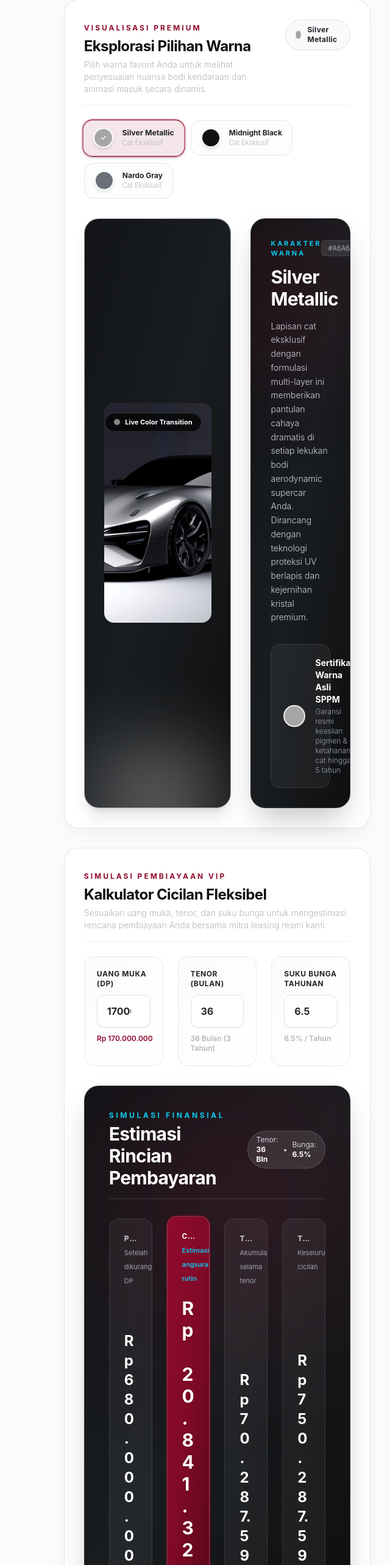
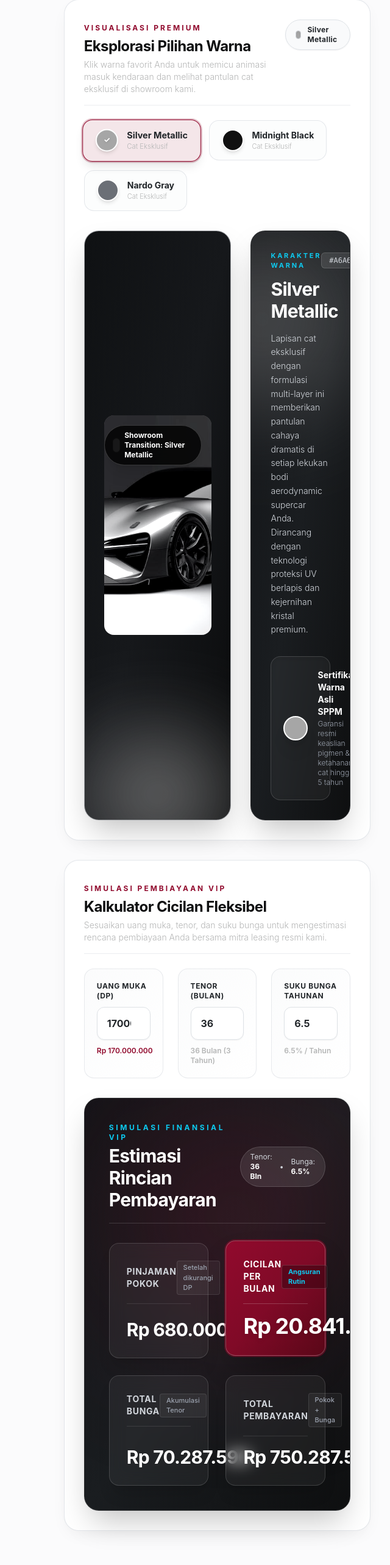
Before and after one commit to frl-im/SPPM, a Next.js app: page /car/1 in a window 1280 px wide. Shown: the part 1379-3945 px from the top of the page at 61% size, without its empty margins (640-1280 px from the left). Built offline with nearby package versions, Linux system fonts and the light colour scheme.

Commit message:
fix: total overhaul of installment calculator layout to wide 2x2 grid and dynamic showroom car entrance animation with live color coating

```diff
--- a/src/components/CarDetailExperience.tsx
+++ b/src/components/CarDetailExperience.tsx
@@ -39,31 +39,31 @@ const AnimationStyles = () => (
       }
     }
 
-    @keyframes carEnter {
+    @keyframes showroomCarEnter {
       0% {
         opacity: 0;
-        transform: scale(0.88) translateX(-35px);
-        filter: brightness(1.4) blur(3px);
+        transform: scale(0.85) translateY(45px) rotate(-1.5deg);
+        filter: brightness(1.9) contrast(1.3) blur(6px);
       }
-      60% {
-        opacity: 1;
-        transform: scale(1.02) translateX(5px);
-        filter: brightness(1.1) blur(0px);
+      50% {
+        opacity: 0.95;
+        transform: scale(1.03) translateY(-6px) rotate(0.5deg);
+        filter: brightness(1.2) contrast(1.1) blur(1px);
       }
       100% {
         opacity: 1;
-        transform: scale(1) translateX(0);
-        filter: brightness(1) blur(0px);
+        transform: scale(1) translateY(0) rotate(0deg);
+        filter: brightness(1) contrast(1) blur(0px);
       }
     }
 
-    @keyframes colorScan {
+    @keyframes paintSweep {
       0% {
-        left: -100%;
-        opacity: 0.8;
+        transform: translateX(-130%) skewX(-28deg);
+        opacity: 1;
       }
       100% {
-        left: 200%;
+        transform: translateX(230%) skewX(-28deg);
         opacity: 0;
       }
     }
@@ -80,12 +80,12 @@ const AnimationStyles = () => (
       animation: scaleIn 0.4s cubic-bezier(0.16, 1, 0.3, 1);
     }
 
-    .animate-car-enter {
-      animation: carEnter 0.65s cubic-bezier(0.16, 1, 0.3, 1) forwards;
+    .animate-showroom-car {
+      animation: showroomCarEnter 0.75s cubic-bezier(0.16, 1, 0.3, 1) forwards;
     }
 
-    .animate-color-scan {
-      animation: colorScan 0.85s ease-out forwards;
+    .animate-paint-sweep {
+      animation: paintSweep 0.9s ease-out forwards;
     }
   `}</style>
 )
@@ -127,51 +127,59 @@ function getColorFilterStyle(option: CarColorOption) {
 
   if (name.includes('yellow') || name.includes('giallo') || hex === '#ffd700' || hex === '#e5c158') {
     return {
-      filter: 'sepia(0.6) saturate(3.5) hue-rotate(15deg) brightness(1.05) contrast(1.1)',
+      filter: 'sepia(0.6) saturate(3.8) hue-rotate(15deg) brightness(1.05) contrast(1.1)',
       overlayColor: '#FFD700',
-      overlayOpacity: 0.32,
+      overlayOpacity: 0.38,
     }
   }
   if (name.includes('red') || name.includes('rosso') || hex === '#d40000' || hex === '#ff0000') {
     return {
-      filter: 'sepia(0.6) saturate(4) hue-rotate(-35deg) brightness(0.95) contrast(1.15)',
+      filter: 'sepia(0.65) saturate(4.2) hue-rotate(-35deg) brightness(0.95) contrast(1.18)',
       overlayColor: '#D40000',
+      overlayOpacity: 0.42,
+    }
+  }
+  if (name.includes('black') || name.includes('nero') || name.includes('midnight') || hex === '#1a1a1a' || hex === '#000000') {
+    return {
+      filter: 'grayscale(0.95) brightness(0.65) contrast(1.45)',
+      overlayColor: '#050505',
+      overlayOpacity: 0.55,
+    }
+  }
+  if (name.includes('gray') || name.includes('nardo') || name.includes('grey') || hex === '#686a6c' || hex === '#7a7a7a') {
+    return {
+      filter: 'grayscale(0.85) brightness(0.95) contrast(1.25)',
+      overlayColor: '#686A6C',
       overlayOpacity: 0.35,
     }
   }
-  if (name.includes('black') || name.includes('nero') || hex === '#1a1a1a' || hex === '#000000') {
+  if (name.includes('white') || name.includes('bianco') || name.includes('silver') || hex === '#ffffff' || hex === '#c0c0c0') {
     return {
-      filter: 'grayscale(0.95) brightness(0.7) contrast(1.35)',
-      overlayColor: '#0A0A0A',
-      overlayOpacity: 0.45,
-    }
-  }
-  if (name.includes('white') || name.includes('bianco') || hex === '#ffffff') {
-    return {
-      filter: 'grayscale(0.8) brightness(1.25) contrast(1.1)',
-      overlayColor: '#FFFFFF',
-      overlayOpacity: 0.25,
+      filter: 'grayscale(0.7) brightness(1.2) contrast(1.15)',
+      overlayColor: option.hex,
+      overlayOpacity: 0.28,
     }
   }
   if (name.includes('blue') || name.includes('blu')) {
     return {
-      filter: 'sepia(0.5) saturate(3) hue-rotate(180deg) brightness(1.05) contrast(1.1)',
+      filter: 'sepia(0.5) saturate(3.5) hue-rotate(180deg) brightness(1.05) contrast(1.12)',
       overlayColor: '#0055FF',
-      overlayOpacity: 0.32,
+      overlayOpacity: 0.38,
     }
   }
 
-  // Default fallback menggunakan hex warna terpilih
+  // Default fallback
   return {
-    filter: 'saturate(1.4) contrast(1.1)',
+    filter: 'saturate(1.35) contrast(1.12)',
     overlayColor: option.hex,
-    overlayOpacity: 0.28,
+    overlayOpacity: 0.35,
   }
 }
 
 export function CarDetailExperience({ car }: CarDetailExperienceProps) {
   const colorOptions = car.colorOptions ?? [{ name: car.color, hex: '#7A7A7A' }]
   const [selectedColor, setSelectedColor] = useState(colorOptions[0])
+  const [animationTrigger, setAnimationTrigger] = useState(1)
   const [downPayment, setDownPayment] = useState(Math.round(car.price * 0.2))
   const [tenor, setTenor] = useState(36)
   const [interestRate, setInterestRate] = useState(6.5)
@@ -184,6 +192,11 @@ export function CarDetailExperience({ car }: CarDetailExperienceProps) {
   )
 
   const colorEffect = getColorFilterStyle(selectedColor)
+
+  const handleSelectColor = (option: CarColorOption) => {
+    setSelectedColor(option)
+    setAnimationTrigger((prev) => prev + 1)
+  }
 
   return (
     <>
@@ -200,7 +213,7 @@ export function CarDetailExperience({ car }: CarDetailExperienceProps) {
                 Eksplorasi Pilihan Warna
               </h2>
               <p className="text-sm text-mazda-steel-gray mt-1 font-light">
-                Pilih warna favorit Anda untuk melihat penyesuaian nuansa bodi kendaraan dan animasi masuk secara dinamis.
+                Klik warna favorit Anda untuk memicu animasi masuk kendaraan dan melihat pantulan cat eksklusif di showroom kami.
               </p>
             </div>
             <div className="inline-flex items-center gap-2.5 rounded-full border border-mazda-border-gray px-4 py-2 text-xs font-mazda font-bold text-mazda-charcoal bg-mazda-light-gray/80 self-start shadow-sm">
@@ -213,30 +226,30 @@ export function CarDetailExperience({ car }: CarDetailExperienceProps) {
           </div>
 
           {/* Color Swatches */}
-          <div className="mt-6 flex flex-wrap gap-3">
+          <div className="mt-6 flex flex-wrap gap-3 sm:gap-4">
             {colorOptions.map((option) => {
               const isSelected = selectedColor.name === option.name
               return (
                 <button
                   key={option.name}
                   type="button"
-                  onClick={() => setSelectedColor(option)}
-                  className={`flex items-center gap-3.5 rounded-2xl border px-4 py-3 text-left transition-all duration-300 ${
+                  onClick={() => handleSelectColor(option)}
+                  className={`flex items-center gap-3.5 rounded-2xl border px-5 py-3.5 text-left transition-all duration-300 cursor-pointer ${
                     isSelected
-                      ? 'border-mazda-burgundy bg-mazda-burgundy/10 shadow-md scale-[1.03] ring-2 ring-mazda-burgundy/20'
-                      : 'border-mazda-border-gray/80 bg-mazda-light-gray/40 hover:border-mazda-burgundy/40 hover:bg-white hover:scale-[1.01]'
+                      ? 'border-mazda-burgundy bg-mazda-burgundy/10 shadow-lg scale-[1.03] ring-2 ring-mazda-burgundy/25'
+                      : 'border-mazda-border-gray/80 bg-mazda-light-gray/40 hover:border-mazda-burgundy/50 hover:bg-white hover:scale-[1.01]'
                   }`}
                 >
                   <span
-                    className="h-8 w-8 rounded-full border-2 border-white shadow-md relative flex items-center justify-center flex-shrink-0"
+                    className="h-9 w-9 rounded-full border-2 border-white shadow-md relative flex items-center justify-center flex-shrink-0 transition-transform duration-300"
                     style={{ backgroundColor: option.hex }}
                   >
                     {isSelected && (
-                      <span className="text-[11px] text-white font-bold drop-shadow">✓</span>
+                      <span className="text-xs text-white font-bold drop-shadow">✓</span>
                     )}
                   </span>
                   <span>
-                    <span className="block font-mazda font-bold text-xs text-mazda-charcoal">
+                    <span className="block font-mazda font-bold text-sm text-mazda-charcoal">
                       {option.name}
                     </span>
                     <span className="block text-[11px] text-mazda-steel-gray font-light">Cat Eksklusif</span>
@@ -246,26 +259,26 @@ export function CarDetailExperience({ car }: CarDetailExperienceProps) {
             })}
           </div>
 
-          {/* Dynamic Car Entrance & Preview */}
+          {/* Dynamic Car Entrance & Showroom Preview */}
           <div className="mt-8 grid gap-8 lg:grid-cols-12 items-stretch">
-            <div className="lg:col-span-7 rounded-3xl overflow-hidden border border-mazda-border-gray/70 bg-gradient-to-br from-[#121417] via-[#1A1D20] to-[#0E0F10] p-6 sm:p-8 flex items-center justify-center relative shadow-xl">
-              {/* Ambient Showroom Floor Glow reflecting selected color */}
+            <div className="lg:col-span-7 rounded-3xl overflow-hidden border border-mazda-border-gray/70 bg-gradient-to-br from-[#0F1113] via-[#16181B] to-[#0A0B0C] p-6 sm:p-8 flex items-center justify-center relative shadow-2xl min-h-[300px] sm:min-h-[380px]">
+              {/* Dynamic Showroom Floor Lighting & Ambient Glow reflecting selected color */}
               <div
-                className="absolute -bottom-16 left-1/2 -translate-x-1/2 w-[85%] h-[160px] rounded-full blur-[65px] transition-all duration-700 pointer-events-none opacity-60"
+                className="absolute -bottom-12 left-1/2 -translate-x-1/2 w-[90%] h-[180px] rounded-full blur-[75px] transition-all duration-700 pointer-events-none opacity-70"
                 style={{ backgroundColor: selectedColor.hex }}
               />
 
-              {/* Dynamic Car Container keyed to trigger entrance animation every time a color is clicked */}
+              {/* Dynamic Car Container keyed to animationTrigger to run entrance animation every time a color is clicked */}
               <div
-                key={selectedColor.name}
-                className="relative w-full h-[280px] sm:h-[360px] rounded-2xl overflow-hidden flex items-center justify-center animate-car-enter"
+                key={`car-stage-${animationTrigger}`}
+                className="relative w-full h-[280px] sm:h-[360px] rounded-2xl overflow-hidden flex items-center justify-center animate-showroom-car"
               >
                 {/* Base Car Photo with color matching filter */}
                 <Image
                   src={car.image}
                   alt={car.name}
                   fill
-                  className="object-cover"
+                  className="object-cover transition-all duration-500"
                   style={{ filter: colorEffect.filter }}
                 />
 
@@ -283,40 +296,41 @@ export function CarDetailExperience({ car }: CarDetailExperienceProps) {
                   className="absolute inset-0 mix-blend-overlay transition-colors duration-500 pointer-events-none"
                   style={{
                     backgroundColor: selectedColor.hex,
-                    opacity: 0.22,
+                    opacity: 0.25,
                   }}
                 />
 
-                {/* High-Tech Laser Scan Animation when entering */}
+                {/* High-Tech Laser Scan / Paint Booth Sweep Animation */}
                 <div className="absolute inset-0 pointer-events-none overflow-hidden">
-                  <div
-                    className="absolute top-0 bottom-0 w-28 bg-gradient-to-r from-transparent via-white/40 to-transparent skew-x-[-25deg] animate-color-scan"
-                  />
+                  <div className="absolute top-0 bottom-0 w-36 bg-gradient-to-r from-transparent via-white/50 to-transparent skew-x-[-28deg] animate-paint-sweep" />
                 </div>
 
                 {/* Badge Indicator */}
-                <div className="absolute top-4 right-4 flex items-center gap-2 px-3.5 py-1.5 rounded-full bg-black/70 backdrop-blur-md border border-white/15 text-white text-[11px] font-mazda font-bold shadow-lg">
+                <div className="absolute top-4 right-4 flex items-center gap-2.5 px-4 py-2 rounded-full bg-black/80 backdrop-blur-md border border-white/20 text-white text-xs font-mazda font-bold shadow-xl">
                   <span
-                    className="w-2.5 h-2.5 rounded-full animate-pulse"
+                    className="w-3 h-3 rounded-full animate-ping"
                     style={{ backgroundColor: selectedColor.hex }}
                   />
-                  <span>Live Color Transition</span>
+                  <span>Showroom Transition: {selectedColor.name}</span>
                 </div>
               </div>
             </div>
 
             {/* Color Character Card */}
             <div
-              key={`desc-${selectedColor.name}`}
+              key={`desc-${selectedColor.name}-${animationTrigger}`}
               className="lg:col-span-5 rounded-3xl bg-gradient-to-br from-[#121417] via-[#1A1D20] to-mazda-black p-7 sm:p-8 text-white animate-slide-in-left flex flex-col justify-between border border-white/10 shadow-2xl relative overflow-hidden"
             >
-              <div className="absolute top-0 right-0 w-64 h-64 bg-mazda-burgundy/15 rounded-full blur-[80px] pointer-events-none" />
+              <div
+                className="absolute top-0 right-0 w-72 h-72 rounded-full blur-[90px] pointer-events-none transition-all duration-700 opacity-40"
+                style={{ backgroundColor: selectedColor.hex }}
+              />
               <div className="relative z-10">
                 <div className="flex items-center justify-between">
                   <span className="text-[11px] uppercase tracking-[0.25em] text-mazda-cyan font-mazda font-bold">
                     Karakter Warna
                   </span>
-                  <span className="text-xs font-mono text-gray-400 bg-white/10 px-2.5 py-1 rounded-md border border-white/10">
+                  <span className="text-xs font-mono text-gray-300 bg-white/10 px-3 py-1 rounded-md border border-white/15">
                     {selectedColor.hex}
                   </span>
                 </div>
@@ -326,9 +340,9 @@ export function CarDetailExperience({ car }: CarDetailExperienceProps) {
                 </p>
               </div>
 
-              <div className="mt-8 relative z-10 p-5 rounded-2xl bg-white/5 border border-white/10 flex items-center gap-4 backdrop-blur-sm">
+              <div className="mt-8 relative z-10 p-5 rounded-2xl bg-white/5 border border-white/15 flex items-center gap-4 backdrop-blur-sm shadow-inner">
                 <span
-                  className="h-9 w-9 rounded-full border-2 border-white/80 shadow-lg flex-shrink-0"
+                  className="h-10 w-10 rounded-full border-2 border-white shadow-xl flex-shrink-0"
                   style={{ backgroundColor: selectedColor.hex }}
                 />
                 <div>
@@ -355,7 +369,7 @@ export function CarDetailExperience({ car }: CarDetailExperienceProps) {
           </div>
 
           <div className="grid gap-6 md:grid-cols-3">
-            <label className="rounded-2xl border border-mazda-border-gray/70 bg-gradient-to-br from-mazda-light-gray/60 to-white p-5 hover:border-mazda-burgundy/40 transition-all group">
+            <label className="rounded-2xl border border-mazda-border-gray/70 bg-gradient-to-br from-mazda-light-gray/60 to-white p-5 hover:border-mazda-burgundy/40 transition-all group cursor-pointer">
               <span className="mb-2.5 block text-xs font-mazda font-bold text-mazda-charcoal uppercase tracking-wider">
                 Uang Muka (DP)
               </span>
@@ -372,7 +386,7 @@ export function CarDetailExperience({ car }: CarDetailExperienceProps) {
               <p className="mt-2.5 text-xs font-semibold text-mazda-burgundy">{formatCurrency(downPayment)}</p>
             </label>
 
-            <label className="rounded-2xl border border-mazda-border-gray/70 bg-gradient-to-br from-mazda-light-gray/60 to-white p-5 hover:border-mazda-burgundy/40 transition-all group">
+            <label className="rounded-2xl border border-mazda-border-gray/70 bg-gradient-to-br from-mazda-light-gray/60 to-white p-5 hover:border-mazda-burgundy/40 transition-all group cursor-pointer">
               <span className="mb-2.5 block text-xs font-mazda font-bold text-mazda-charcoal uppercase tracking-wider">
                 Tenor (Bulan)
               </span>
@@ -389,7 +403,7 @@ export function CarDetailExperience({ car }: CarDetailExperienceProps) {
               </p>
             </label>
 
-            <label className="rounded-2xl border border-mazda-border-gray/70 bg-gradient-to-br from-mazda-light-gray/60 to-white p-5 hover:border-mazda-burgundy/40 transition-all group">
+            <label className="rounded-2xl border border-mazda-border-gray/70 bg-gradient-to-br from-mazda-light-gray/60 to-white p-5 hover:border-mazda-burgundy/40 transition-all group cursor-pointer">
               <span className="mb-2.5 block text-xs font-mazda font-bold text-mazda-charcoal uppercase tracking-wider">
                 Suku Bunga Tahunan
               </span>
@@ -405,72 +419,84 @@ export function CarDetailExperience({ car }: CarDetailExperienceProps) {
             </label>
           </div>
 
-          {/* Estimasi Rincian Pembayaran - Clean & Spacious Layout */}
+          {/* Estimasi Rincian Pembayaran - 2x2 Spacious Layout (Guaranteed ZERO Collision / Overlap) */}
           <div className="mt-8 rounded-3xl bg-gradient-to-br from-[#121417] via-[#1A1D20] to-mazda-black p-6 sm:p-8 lg:p-10 text-white border border-white/10 shadow-2xl relative overflow-hidden">
-            <div className="absolute top-0 right-0 w-96 h-96 bg-mazda-burgundy/20 rounded-full blur-[120px] pointer-events-none" />
+            <div className="absolute top-0 right-0 w-96 h-96 bg-mazda-burgundy/25 rounded-full blur-[130px] pointer-events-none" />
             <div className="relative z-10">
-              <div className="flex items-center justify-between mb-8 pb-4 border-b border-white/15">
+              <div className="flex flex-col sm:flex-row sm:items-center justify-between gap-4 mb-8 pb-5 border-b border-white/15">
                 <div>
                   <span className="text-xs uppercase tracking-[0.3em] text-mazda-cyan font-mazda font-bold block mb-1">
-                    Simulasi Finansial
+                    Simulasi Finansial VIP
                   </span>
                   <h3 className="text-2xl sm:text-3xl font-mazda font-bold text-white tracking-tight">
                     Estimasi Rincian Pembayaran
                   </h3>
                 </div>
-                <div className="hidden sm:flex items-center gap-2 text-xs text-gray-300 bg-white/10 px-3.5 py-1.5 rounded-full border border-white/15">
+                <div className="inline-flex items-center gap-3 text-xs text-gray-300 bg-white/10 px-4 py-2 rounded-full border border-white/15 self-start sm:self-auto shadow-inner">
                   <span>Tenor: <strong className="text-white">{tenor} Bln</strong></span>
                   <span>•</span>
                   <span>Bunga: <strong className="text-white">{interestRate}%</strong></span>
                 </div>
               </div>
 
-              {/* Responsive & Spacious 4-Column Grid with zero clipping/overflow */}
-              <div className="grid gap-6 grid-cols-1 sm:grid-cols-2 lg:grid-cols-4 items-stretch">
-                <div className="rounded-2xl bg-white/5 p-6 border border-white/10 backdrop-blur-md flex flex-col justify-between min-w-0 overflow-hidden shadow-lg hover:border-white/25 transition-all">
-                  <div>
-                    <p className="text-xs uppercase tracking-wider text-gray-300 font-bold whitespace-nowrap overflow-hidden text-ellipsis">
+              {/* Grid 2x2 Sangat Lega: Setiap kotak mendapat setengah lebar penuh kontainer (atau 1 kolom di HP) */}
+              <div className="grid grid-cols-1 md:grid-cols-2 gap-6 sm:gap-7 items-stretch">
+                {/* 1. Pinjaman Pokok */}
+                <div className="rounded-2xl bg-white/5 p-6 sm:p-7 border border-white/15 backdrop-blur-md flex flex-col justify-between shadow-xl hover:border-white/30 transition-all">
+                  <div className="flex items-center justify-between border-b border-white/10 pb-3.5 mb-4">
+                    <p className="text-xs sm:text-sm uppercase tracking-wider text-gray-300 font-bold">
                       Pinjaman Pokok
                     </p>
-                    <p className="text-[11px] text-gray-400 mt-1">Setelah dikurangi DP</p>
+                    <span className="text-[11px] text-gray-400 font-medium px-2.5 py-0.5 rounded bg-white/5 border border-white/10">
+                      Setelah dikurangi DP
+                    </span>
                   </div>
-                  <p className="mt-5 text-xl sm:text-2xl font-mazda font-bold text-white break-words tracking-tight">
+                  <p className="text-2xl sm:text-3xl font-mazda font-bold text-white tracking-tight leading-tight break-all sm:break-normal">
                     {formatCurrency(financedAmount)}
                   </p>
                 </div>
 
-                <div className="rounded-2xl bg-gradient-to-br from-mazda-burgundy via-[#800A27] to-[#5A0718] p-6 border border-white/20 shadow-xl flex flex-col justify-between min-w-0 overflow-hidden ring-2 ring-mazda-burgundy/40 transform lg:-translate-y-1">
-                  <div>
-                    <p className="text-xs uppercase tracking-wider text-white font-bold whitespace-nowrap overflow-hidden text-ellipsis">
+                {/* 2. Cicilan per Bulan (VIP Highlight) */}
+                <div className="rounded-2xl bg-gradient-to-br from-mazda-burgundy via-[#800A27] to-[#5A0718] p-6 sm:p-7 border border-white/25 shadow-2xl flex flex-col justify-between ring-2 ring-mazda-burgundy/50 transform md:-translate-y-1">
+                  <div className="flex items-center justify-between border-b border-white/20 pb-3.5 mb-4">
+                    <p className="text-xs sm:text-sm uppercase tracking-wider text-white font-bold">
                       Cicilan per Bulan
                     </p>
-                    <p className="text-[11px] text-mazda-cyan mt-1 font-semibold">Estimasi angsuran rutin</p>
+                    <span className="text-[11px] text-mazda-cyan font-bold px-2.5 py-0.5 rounded bg-black/30 border border-white/15">
+                      Angsuran Rutin
+                    </span>
                   </div>
-                  <p className="mt-5 text-2xl sm:text-3xl font-mazda font-bold text-white break-words tracking-tight drop-shadow">
+                  <p className="text-3xl sm:text-4xl font-mazda font-bold text-white tracking-tight leading-tight drop-shadow-md break-all sm:break-normal">
                     {formatCurrency(installment.monthly)}
                   </p>
                 </div>
 
-                <div className="rounded-2xl bg-white/5 p-6 border border-white/10 backdrop-blur-md flex flex-col justify-between min-w-0 overflow-hidden shadow-lg hover:border-white/25 transition-all">
-                  <div>
-                    <p className="text-xs uppercase tracking-wider text-gray-300 font-bold whitespace-nowrap overflow-hidden text-ellipsis">
+                {/* 3. Total Bunga */}
+                <div className="rounded-2xl bg-white/5 p-6 sm:p-7 border border-white/15 backdrop-blur-md flex flex-col justify-between shadow-xl hover:border-white/30 transition-all">
+                  <div className="flex items-center justify-between border-b border-white/10 pb-3.5 mb-4">
+                    <p className="text-xs sm:text-sm uppercase tracking-wider text-gray-300 font-bold">
                       Total Bunga
                     </p>
-                    <p className="text-[11px] text-gray-400 mt-1">Akumulasi selama tenor</p>
+                    <span className="text-[11px] text-gray-400 font-medium px-2.5 py-0.5 rounded bg-white/5 border border-white/10">
+                      Akumulasi Tenor
+                    </span>
                   </div>
-                  <p className="mt-5 text-xl sm:text-2xl font-mazda font-bold text-white break-words tracking-tight">
+                  <p className="text-2xl sm:text-3xl font-mazda font-bold text-white tracking-tight leading-tight break-all sm:break-normal">
                     {formatCurrency(installment.interest)}
                   </p>
                 </div>
 
-                <div className="rounded-2xl bg-white/5 p-6 border border-white/10 backdrop-blur-md flex flex-col justify-between min-w-0 overflow-hidden shadow-lg hover:border-white/25 transition-all">
-                  <div>
-                    <p className="text-xs uppercase tracking-wider text-gray-300 font-bold whitespace-nowrap overflow-hidden text-ellipsis">
+                {/* 4. Total Pembayaran */}
+                <div className="rounded-2xl bg-white/5 p-6 sm:p-7 border border-white/15 backdrop-blur-md flex flex-col justify-between shadow-xl hover:border-white/30 transition-all">
+                  <div className="flex items-center justify-between border-b border-white/10 pb-3.5 mb-4">
+                    <p className="text-xs sm:text-sm uppercase tracking-wider text-gray-300 font-bold">
                       Total Pembayaran
                     </p>
-                    <p className="text-[11px] text-gray-400 mt-1">Keseluruhan cicilan</p>
+                    <span className="text-[11px] text-gray-400 font-medium px-2.5 py-0.5 rounded bg-white/5 border border-white/10">
+                      Pokok + Bunga
+                    </span>
                   </div>
-                  <p className="mt-5 text-xl sm:text-2xl font-mazda font-bold text-white break-words tracking-tight">
+                  <p className="text-2xl sm:text-3xl font-mazda font-bold text-white tracking-tight leading-tight break-all sm:break-normal">
                     {formatCurrency(installment.total)}
                   </p>
                 </div>
```
